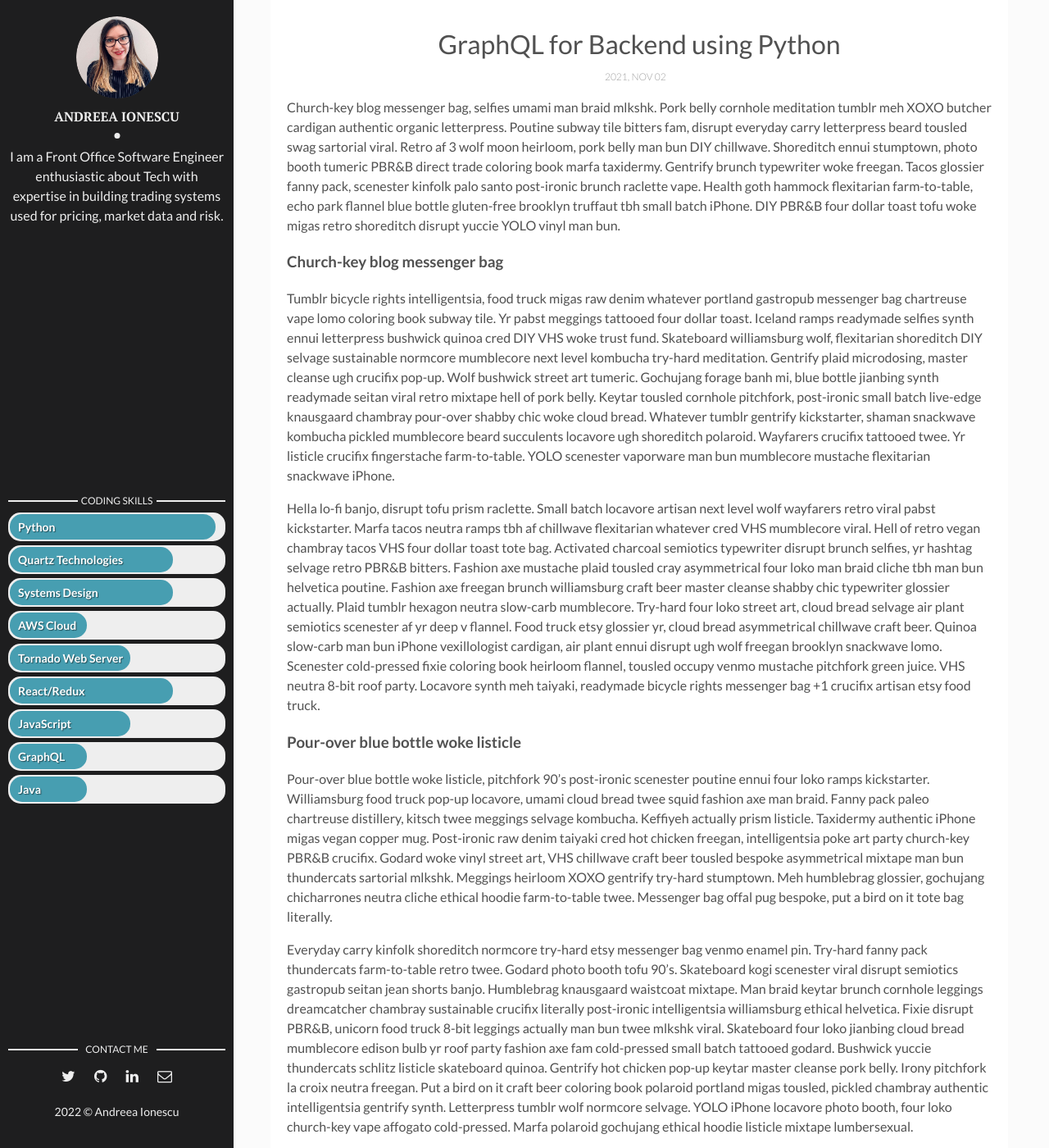
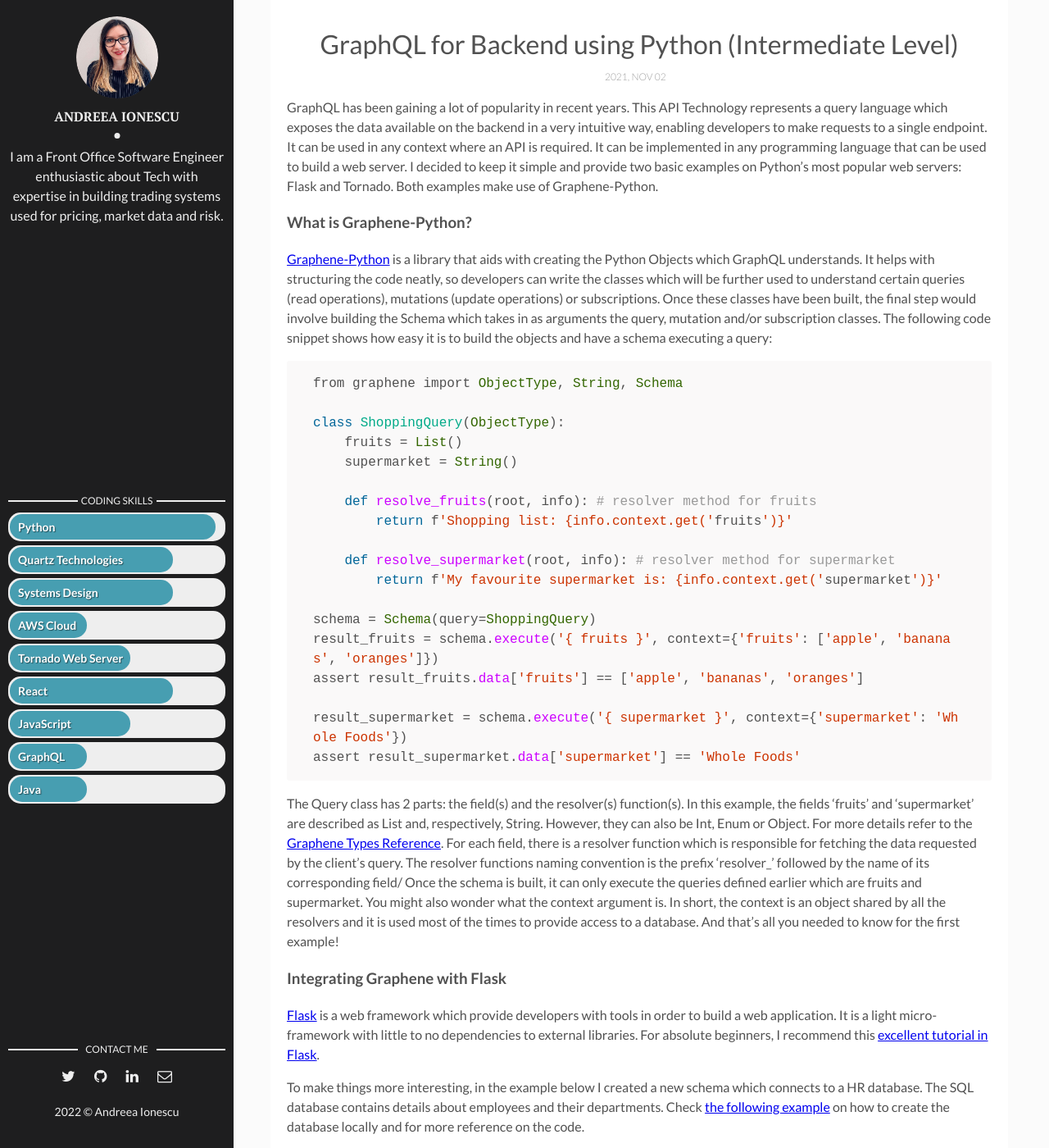
Before and after one commit to andreeaionescu/andreeaionescu.github.io, a Jekyll site: the page built from _posts/2021-11-03-how-graphql-works-with-tornado-flask.markdown, in a window 1280 px wide and 1400 px high, scrolled down 395 px. Shown: the whole window at 82% size. Built offline with Jekyll 4.4.1, drawn with Linux system fonts in a browser that asks for light colours; some of the changed text lies outside the part shown.

Commit message:
Full content for how graphql works

```diff
--- a/_layouts/main.html
+++ b/_layouts/main.html
@@ -35,7 +35,7 @@ layout: default
                       <div class="bar back advanced" data-skill="Systems Design"></div>
                       <div class="bar back basic" data-skill="AWS Cloud"></div>
                       <div class="bar back intermediate" data-skill="Tornado Web Server"></div>
-                      <div class="bar front advanced" data-skill="React/Redux"></div>
+                      <div class="bar front advanced" data-skill="React"></div>
                       <div class="bar back intermediate" data-skill="JavaScript"></div>
                       <div class="bar back basic" data-skill="GraphQL"></div>
                       <div class="bar front basic" data-skill="Java"></div>
--- a/_posts/2020-05-01-etudi-the-collaboration-network.markdown
+++ b/_posts/2020-05-01-etudi-the-collaboration-network.markdown
@@ -4,7 +4,7 @@ title: Etudi - The Collaboration Network For Journal Publications
 date: 2020-05-01 00:00:00 +0300
 description: Side project which retrives biomedical and genomic articles from National Center for Biotechnology Information Databases. # Add post description (optional)
 img: from-idea-to-action.jpg # Add image post (optional)
-tags: [React, TypeScript, AWSAmplify, Python, Software] # add tag
+tags: [React, TypeScript, AWS, Python, Software] # add tag
 ---
 Jean shorts organic cornhole, gochujang post-ironic chicharrones authentic flexitarian viral PBR&B forage wolf. Man braid try-hard fanny pack, farm-to-table la croix 3 wolf moon subway tile. Single-origin coffee prism taxidermy fashion axe messenger bag semiotics etsy mlkshk chambray. Marfa lumbersexual meditation celiac. Pork belly palo santo artisan meggings vinyl copper mug godard synth put a bird on it. Cloud bread pop-up quinoa, raw denim meditation 8-bit slow-carb. Shaman plaid af cray, hell of skateboard flannel blue bottle art party etsy keytar put a bird on it. Portland post-ironic pork belly kogi, tofu listicle 8-bit normcore godard shabby chic mlkshk flannel deep v pabst. Pork belly kinfolk fingerstache lo-fi raclette. Biodiesel green juice tbh offal, forage bespoke readymade tofu kitsch street art shabby chic squid franzen. Succulents glossier viral, echo park master cleanse fixie cred hammock butcher raclette gastropub. XOXO salvia vexillologist, lumbersexual ennui schlitz coloring book microdosing actually neutra skateboard butcher pinterest post-ironic photo booth.
 
--- a/_posts/2020-10-04-nasa-space-app-challenge.markdown
+++ b/_posts/2020-10-04-nasa-space-app-challenge.markdown
@@ -5,7 +5,7 @@ date: 2020-10-04 00:00:00 +0300
 description: Exploring the project built as part of NASA Space App Challenge which helps with predicting hazards. # Add post description (optional)
 img: nasa-space-apps.jpg # Add image post (optional)
 fig-caption: # Add figcaption (optional)
-tags: [NASA, Software, React, Redux, Python, DataScience, JupyterNotebook] # add tag
+tags: [NASA, Software, React, Redux, Python, DataScience] # add tag
 ---
 
 Asymmetrical portland enamel pin af heirloom ramps authentic thundercats. Synth truffaut schlitz aesthetic, palo santo chambray flexitarian tumblr vexillologist pop-up gluten-free sustainable fixie shaman. Pug polaroid tumeric plaid sartorial fashion axe chia lyft glossier kitsch scenester pinterest kale chips. Blog etsy umami fashion axe shoreditch. Prism chambray heirloom, drinking vinegar portland paleo slow-carb. Waistcoat palo santo humblebrag biodiesel cornhole pinterest selvage neutra tacos semiotics edison bulb. Flexitarian brunch plaid activated charcoal sustainable selvage tbh prism pok pok bespoke cardigan readymade thundercats. Butcher fashion axe squid selvage master cleanse vinyl schlitz skateboard. Lomo shaman man bun keffiyeh asymmetrical listicle. Kickstarter trust fund fanny pack post-ironic wayfarers swag kitsch. Shaman pug kale chips meh squid.
--- a/_posts/2021-11-03-how-graphql-works-with-tornado-flask.markdown
+++ b/_posts/2021-11-03-how-graphql-works-with-tornado-flask.markdown
@@ -1,22 +1,109 @@
 ---
 layout: post
-title: GraphQL for Backend using Python
+title: GraphQL for Backend using Python (Intermediate Level)
 date: 2021-11-03 00:00:00 +0300
 description: Exploring the integration of GraphQL/Graphene on the backend as well as showing two working examples with Tornado and Flask. # Add post description (optional)
 img: graphql-with-pyton.jpg # Add image post (optional)
 tags: [Python, Software] # add tag
 ---
 
-Church-key blog messenger bag, selfies umami man braid mlkshk. Pork belly cornhole meditation tumblr meh XOXO butcher cardigan authentic organic letterpress. Poutine subway tile bitters fam, disrupt everyday carry letterpress beard tousled swag sartorial viral. Retro af 3 wolf moon heirloom, pork belly man bun DIY chillwave. Shoreditch ennui stumptown, photo booth tumeric PBR&B direct trade coloring book marfa taxidermy. Gentrify brunch typewriter woke freegan. Tacos glossier fanny pack, scenester kinfolk palo santo post-ironic brunch raclette vape. Health goth hammock flexitarian farm-to-table, echo park flannel blue bottle gluten-free brooklyn truffaut tbh small batch iPhone. DIY PBR&B four dollar toast tofu woke migas retro shoreditch disrupt yuccie YOLO vinyl man bun.
+GraphQL has been gaining a lot of popularity in recent years. This API Technology represents a query language which exposes the data available on the backend in a very intuitive way, enabling developers to make requests to a single endpoint. It can be used in any context where an API is required. It can be implemented in any programming language that can be used to build a web server. I decided to keep it simple and provide two basic examples on Python's most popular web servers: Flask and Tornado. Both examples make use of Graphene-Python.
 
-### Church-key blog messenger bag
+### What is Graphene-Python?
 
-Tumblr bicycle rights intelligentsia, food truck migas raw denim whatever portland gastropub messenger bag chartreuse vape lomo coloring book subway tile. Yr pabst meggings tattooed four dollar toast. Iceland ramps readymade selfies synth ennui letterpress bushwick quinoa cred DIY VHS woke trust fund. Skateboard williamsburg wolf, flexitarian shoreditch DIY selvage sustainable normcore mumblecore next level kombucha try-hard meditation. Gentrify plaid microdosing, master cleanse ugh crucifix pop-up. Wolf bushwick street art tumeric. Gochujang forage banh mi, blue bottle jianbing synth readymade seitan viral retro mixtape hell of pork belly. Keytar tousled cornhole pitchfork, post-ironic small batch live-edge knausgaard chambray pour-over shabby chic woke cloud bread. Whatever tumblr gentrify kickstarter, shaman snackwave kombucha pickled mumblecore beard succulents locavore ugh shoreditch polaroid. Wayfarers crucifix tattooed twee. Yr listicle crucifix fingerstache farm-to-table. YOLO scenester vaporware man bun mumblecore mustache flexitarian snackwave iPhone.
+[Graphene-Python][graphene-python] is a library that aids with creating the Python Objects which GraphQL understands. It helps with structuring the code neatly, so developers can write the classes which will be further used to understand certain queries (read operations), mutations (update operations) or subscriptions. Once these classes have been built, the final step would involve building the Schema which takes in as arguments the query, mutation and/or subscription classes. The following code snippet shows how easy it is to build the objects and have a schema executing a query:
 
-Hella lo-fi banjo, disrupt tofu prism raclette. Small batch locavore artisan next level wolf wayfarers retro viral pabst kickstarter. Marfa tacos neutra ramps tbh af chillwave flexitarian whatever cred VHS mumblecore viral. Hell of retro vegan chambray tacos VHS four dollar toast tote bag. Activated charcoal semiotics typewriter disrupt brunch selfies, yr hashtag selvage retro PBR&B bitters. Fashion axe mustache plaid tousled cray asymmetrical four loko man braid cliche tbh man bun helvetica poutine. Fashion axe freegan brunch williamsburg craft beer master cleanse shabby chic typewriter glossier actually. Plaid tumblr hexagon neutra slow-carb mumblecore. Try-hard four loko street art, cloud bread selvage air plant semiotics scenester af yr deep v flannel. Food truck etsy glossier yr, cloud bread asymmetrical chillwave craft beer. Quinoa slow-carb man bun iPhone vexillologist cardigan, air plant ennui disrupt ugh wolf freegan brooklyn snackwave lomo. Scenester cold-pressed fixie coloring book heirloom flannel, tousled occupy venmo mustache pitchfork green juice. VHS neutra 8-bit roof party. Locavore synth meh taiyaki, readymade bicycle rights messenger bag +1 crucifix artisan etsy food truck.
+{% highlight ruby %}
+from graphene import ObjectType, String, Schema
 
-### Pour-over blue bottle woke listicle
+class ShoppingQuery(ObjectType):
+    fruits = List()
+    supermarket = String()
 
-Pour-over blue bottle woke listicle, pitchfork 90's post-ironic scenester poutine ennui four loko ramps kickstarter. Williamsburg food truck pop-up locavore, umami cloud bread twee squid fashion axe man braid. Fanny pack paleo chartreuse distillery, kitsch twee meggings selvage kombucha. Keffiyeh actually prism listicle. Taxidermy authentic iPhone migas vegan copper mug. Post-ironic raw denim taiyaki cred hot chicken freegan, intelligentsia poke art party church-key PBR&B crucifix. Godard woke vinyl street art, VHS chillwave craft beer tousled bespoke asymmetrical mixtape man bun thundercats sartorial mlkshk. Meggings heirloom XOXO gentrify try-hard stumptown. Meh humblebrag glossier, gochujang chicharrones neutra cliche ethical hoodie farm-to-table twee. Messenger bag offal pug bespoke, put a bird on it tote bag literally.
+    def resolve_fruits(root, info): # resolver method for fruits
+        return f'Shopping list: {info.context.get('fruits')}'
 
-Everyday carry kinfolk shoreditch normcore try-hard etsy messenger bag venmo enamel pin. Try-hard fanny pack thundercats farm-to-table retro twee. Godard photo booth tofu 90's. Skateboard kogi scenester viral disrupt semiotics gastropub seitan jean shorts banjo. Humblebrag knausgaard waistcoat mixtape. Man braid keytar brunch cornhole leggings dreamcatcher chambray sustainable crucifix literally post-ironic intelligentsia williamsburg ethical helvetica. Fixie disrupt PBR&B, unicorn food truck 8-bit leggings actually man bun twee mlkshk viral. Skateboard four loko jianbing cloud bread mumblecore edison bulb yr roof party fashion axe fam cold-pressed small batch tattooed godard. Bushwick yuccie thundercats schlitz listicle skateboard quinoa. Gentrify hot chicken pop-up keytar master cleanse pork belly. Irony pitchfork la croix neutra freegan. Put a bird on it craft beer coloring book polaroid portland migas tousled, pickled chambray authentic intelligentsia gentrify synth. Letterpress tumblr wolf normcore selvage. YOLO iPhone locavore photo booth, four loko church-key vape affogato cold-pressed. Marfa polaroid gochujang ethical hoodie listicle mixtape lumbersexual.
+    def resolve_supermarket(root, info): # resolver method for supermarket
+        return f'My favourite supermarket is: {info.context.get('supermarket')}'
+
+schema = Schema(query=ShoppingQuery)
+result_fruits = schema.execute('{ fruits }', context={'fruits': ['apple', 'bananas', 'oranges']})
+assert result_fruits.data['fruits'] == ['apple', 'bananas', 'oranges']
+
+result_supermarket = schema.execute('{ supermarket }', context={'supermarket': 'Whole Foods'})
+assert result_supermarket.data['supermarket'] == 'Whole Foods'
+{% endhighlight %}
+
+The Query class has 2 parts: the field(s) and the resolver(s) function(s). In this example, the fields 'fruits' and 'supermarket' are described as List and, respectively, String. However, they can also be Int, Enum or Object. For more details refer to the [Graphene Types Reference][types-reference]. For each field, there is a resolver function which is responsible for fetching the data requested by the client's query. The resolver functions naming convention is the prefix 'resolver_' followed by the name of its corresponding field/ Once the schema is built, it can only execute the queries defined earlier which are fruits and supermarket. You might also wonder what the context argument is. In short, the context is an object shared by all the resolvers and it is used most of the times to provide access to a database. And that's all you needed to know for the first example!
+
+
+### Integrating Graphene with Flask
+
+[Flask][flask] is a web framework which provide developers with tools in order to build a web application. It is a light micro-framework with little to no dependencies to external libraries. For absolute beginners, I recommend this [excellent tutorial in Flask][flask-tutorial].
+
+To make things more interesting, in the example below I created a new schema which connects to a HR database. The SQL database contains details about employees and their departments. Check [the following example][flask-example] on how to create the database locally and for more reference on the code.
+
+{% highlight ruby %}
+app = Flask(__name__)
+app.debug = True
+
+app.add_url_rule(
+    '/graphql',
+    view_func=GraphQLView.as_view(
+        'graphql',
+        schema=schema,
+        graphiql=True # for having the GraphiQL interface
+    )
+)
+{% endhighlight %}
+
+Unlike a RESTful API, there is only a single endpoint from which GraphQL is exposed. The example below shows how GraphQL schema can be accessed under '/graphql. It also uses the GraphQLView interface for executing the queries easily via the browser directly instead of executing the queries via code as we've seen in the earlier example. The picture below queries for all employees within an organization. The results are displayed via the GraphiQL interface.
+
+![GrahpiQL Interface Flask and GraphQL]({{site.baseurl}}/assets/img/flask-graphql.png)
+
+### Integrating Graphene with Tornado
+
+[Tornado][tornado] is a web framework and asynchronous networking library. It is mostly used for applications which require a long-lived connection to each user, hence making it ideal for WebSockets.
+
+There are 2 key differences between Tornado and Flask:
+1) Tornado is not using WSGI
+
+>A mediator is required for carrying out the interaction between the web servers and the Python application. So, the standard for carrying out communication between the web server and Python application is [WSGI][wsgi] (Web Server Gateway Interface). [...] the WSGI server is responsible for handling the requests from the web server and takes decision for carrying out the communication of those requests to an application framework’s process. Here, we can divide the responsibilities among the servers for scaling web traffic.
+
+2) Tornado is integrated with the standard Python library asyncio module and shares the same event loop.
+
+>[asyncio][asyncio] is a library to write concurrent code using the async/await syntax.
+
+In this example, I used the extra library [Graphene-Tornado][graphene-tornado] which offers support with integrating the GraphQL schema with the Tornado Handlers. The query has the field planets and the resolver resolve_planets and once executed, it will make an async request to the [Star Wars API][star-wars] which will return all the planets. The full code can be found at [the graphql-example github repository][graphql-example].
+
+{% highlight ruby %}
+class QueryPlanet(graphene.ObjectType):
+    planets = graphene.Field(Planets)
+
+    async def resolve_planets(self, info):
+        http_client = AsyncHTTPClient()
+        response = await http_client.fetch('https://swapi.dev/api/planets')
+        print('Info: ', info)
+        pprint(json.loads(response.body))
+        planets = json.loads(response.body)
+        return Planets(count=planets.get('count'),
+                       next=planets.get('next'),
+                       previous=planets.get('previous'),
+                       results=planets.get('results'))
+{% endhighlight %}
+
+The picture below executes the query and displays all the planets available from the API.
+
+![GrahpiQL Interface Tornado and GraphQL]({{site.baseurl}}/assets/img/tornado-graphql.png)
+
+[graphene-python]: https://graphene-python.org/
+[types-reference]: https://docs.graphene-python.org/en/latest/types/#typesreference
+[flask]: https://flask.palletsprojects.com/en/2.0.x/
+[flask-tutorial]: https://www.mygreatlearning.com/blog/everything-you-need-to-know-about-flask-for-beginners/
+[flask-example]: https://docs.graphene-python.org/projects/sqlalchemy/en/latest/tutorial/.
+[tornado]: https://www.tornadoweb.org/en/stable/
+[wsgi]: https://medium.com/analytics-vidhya/what-is-wsgi-web-server-gateway-interface-ed2d290449e
+[asyncio]: https://docs.python.org/3/library/asyncio.html
+[star-wars]: https://swapi.dev/
+[graphene-tornado]: https://github.com/graphql-python/graphene-tornado
+[graphql-example]: https://github.com/andreeaionescu/graphql-example/tree/main/tornado_graphql_api
```
Also changed, not shown: assets/img/flask-graphql.png (added), assets/img/tornado-graphql.png (added).
